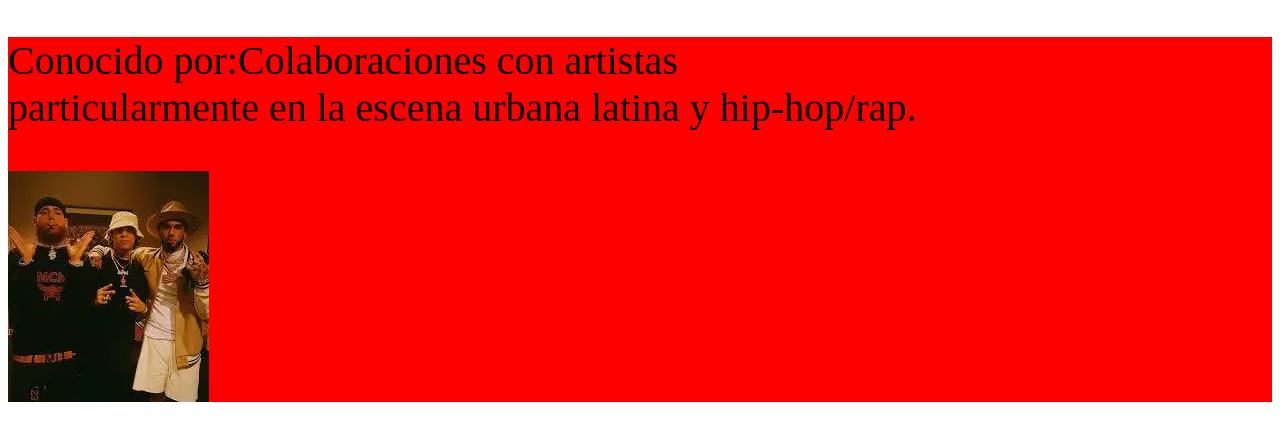
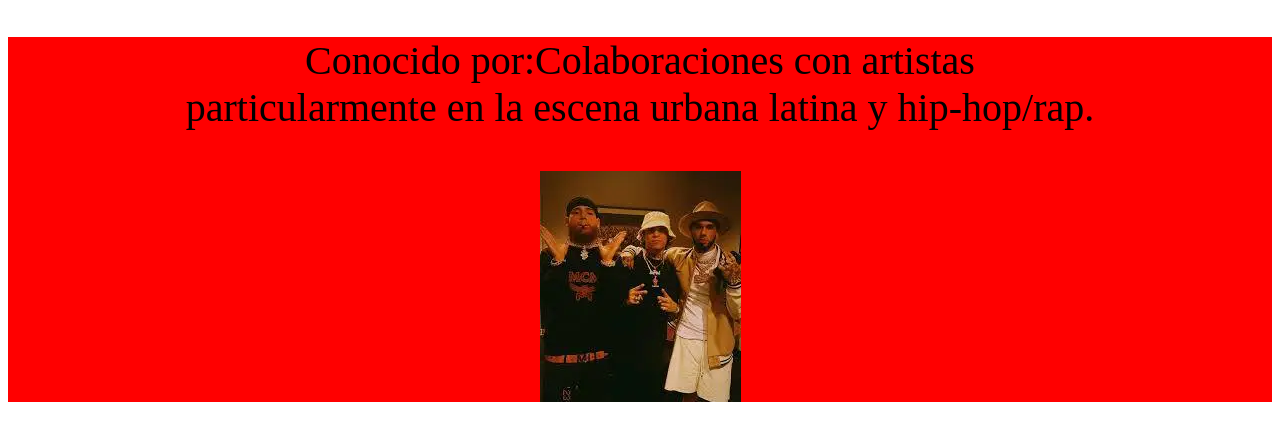
Before and after one commit to alexanderochoa333/ochoa-3222, a plain HTML site: page index.html in a window 1280 px wide. Shown: the part 48-487 px from the top of the page. Drawn offline with Linux system fonts and the light colour scheme.

Commit message:
Update DISEÑO2.CSS

```diff
--- a/DISEÑO2.CSS
+++ b/DISEÑO2.CSS
@@ -1,4 +1,4 @@
 .CEO3{color:#fdfefe;background-color:#66FF66;Font-size:30;}
 #CEO1{color:#000000;background-color:#FF0000;Font-size:40;}
 .CEO2{color:#4dd0e1;background-color:#9e9d24 ;Font-size:40;}
-body{text-aling: center;}
+#CEO1{text-align: center}
```
